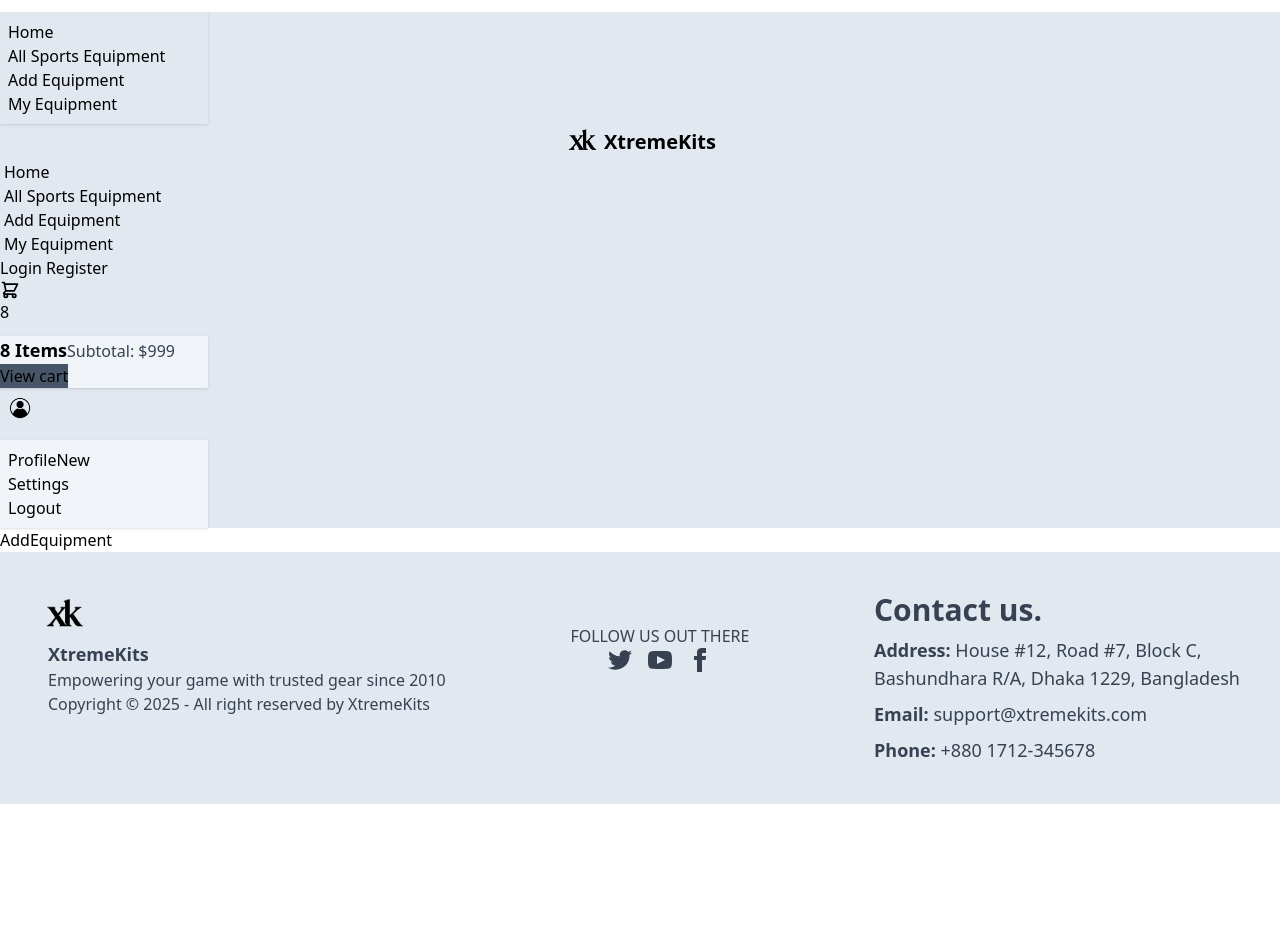
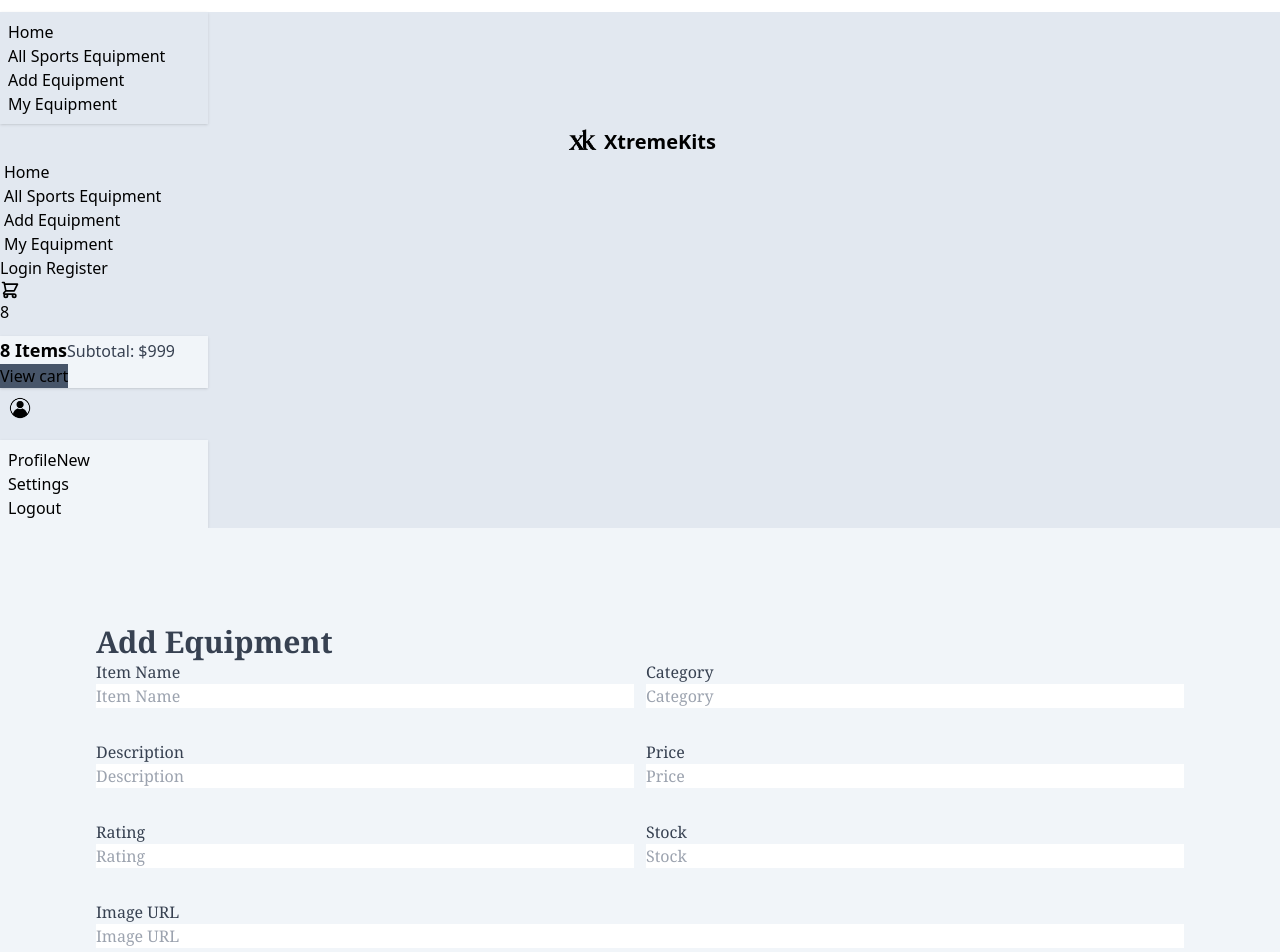
Before and after one commit to Arafat-Bhuiyan/xtremekits-client-side, a React (Vite) app: page /add-equipment in a window 1280 px wide. Shown: the top 952 px of the page. Before the commit the page ends 804 px from the top, so only its background shows below. Built offline with nearby package versions, Linux system fonts and the light colour scheme.

Commit message:
Add Equipment UI done and Backend on proceed

```diff
--- a/src/components/AddEquipment.jsx
+++ b/src/components/AddEquipment.jsx
@@ -1,5 +1,143 @@
 import React from "react";
 
 export const AddEquipment = () => {
-  return <div>AddEquipment</div>;
+  const handleAddItem = (e) => {
+    e.preventDefault();
+
+    const form = e.target;
+
+    const name = form.name.value;
+    const category = form.category.value;
+    const description = form.description.value;
+    const price = form.price.value;
+    const rating = form.rating.value;
+    const stock = form.stock.value;
+    const imageurl = form.imageurl.value;
+
+    const newItems = {
+      name,
+      category,
+      description,
+      price,
+      rating,
+      stock,
+      imageurl,
+    };
+    console.log(newItems);
+  };
+  return (
+    <div className="bg-slate-100 p-24 text-gray-700 font-serif">
+      <h1 className="text-3xl font-extrabold">Add Equipment</h1>
+      <form onSubmit={handleAddItem}>
+        {/* form name & category row */}
+        <div className="md:flex gap-3 mb-8">
+          <div className="form-control w-1/2">
+            <label className="label">
+              <span className="label-text">Item Name</span>
+            </label>
+            <label className="input-group">
+              <input
+                type="text"
+                name="name"
+                placeholder="Item Name"
+                className="input input-bordered text-slate-200 w-full"
+              />
+            </label>
+          </div>
+          <div className="form-control w-1/2">
+            <label className="label">
+              <span className="label-text">Category</span>
+            </label>
+            <label className="input-group">
+              <input
+                type="text"
+                name="category"
+                placeholder="Category"
+                className="input input-bordered text-slate-200 w-full"
+              />
+            </label>
+          </div>
+        </div>
+        {/* form Description & Price row */}
+        <div className="md:flex gap-3 mb-8">
+          <div className="form-control w-1/2">
+            <label className="label">
+              <span className="label-text">Description</span>
+            </label>
+            <label className="input-group">
+              <input
+                type="text"
+                name="description"
+                placeholder="Description"
+                className="input input-bordered text-slate-200 w-full"
+              />
+            </label>
+          </div>
+          <div className="form-control w-1/2">
+            <label className="label">
+              <span className="label-text">Price</span>
+            </label>
+            <label className="input-group">
+              <input
+                type="text"
+                name="price"
+                placeholder="Price"
+                className="input input-bordered text-slate-200 w-full"
+              />
+            </label>
+          </div>
+        </div>
+        {/* form Rating & Stock Status row */}
+        <div className="md:flex gap-3 mb-8">
+          <div className="form-control w-1/2">
+            <label className="label">
+              <span className="label-text">Rating</span>
+            </label>
+            <label className="input-group">
+              <input
+                type="text"
+                name="rating"
+                placeholder="Rating"
+                className="input input-bordered text-slate-200 w-full"
+              />
+            </label>
+          </div>
+          <div className="form-control w-1/2">
+            <label className="label">
+              <span className="label-text">Stock</span>
+            </label>
+            <label className="input-group">
+              <input
+                type="text"
+                name="stock"
+                placeholder="Stock"
+                className="input input-bordered text-slate-200 w-full"
+              />
+            </label>
+          </div>
+        </div>
+        {/* form image url row */}
+        <div className="gap-3 mb-8">
+          <div className="form-control w-full">
+            <label className="label">
+              <span className="label-text">Image URL</span>
+            </label>
+            <label className="input-group">
+              <input
+                type="text"
+                name="imageurl"
+                placeholder="Image URL"
+                className="input input-bordered text-slate-200 w-full"
+              />
+            </label>
+          </div>
+        </div>
+        <input
+          type="submit"
+          value="Add Item"
+          className="btn btn-block bg-slate-400 hover:bg-slate-500 text-gray-700 hover:text-gray-100"
+        />
+      </form>
+    </div>
+  );
 };
```
